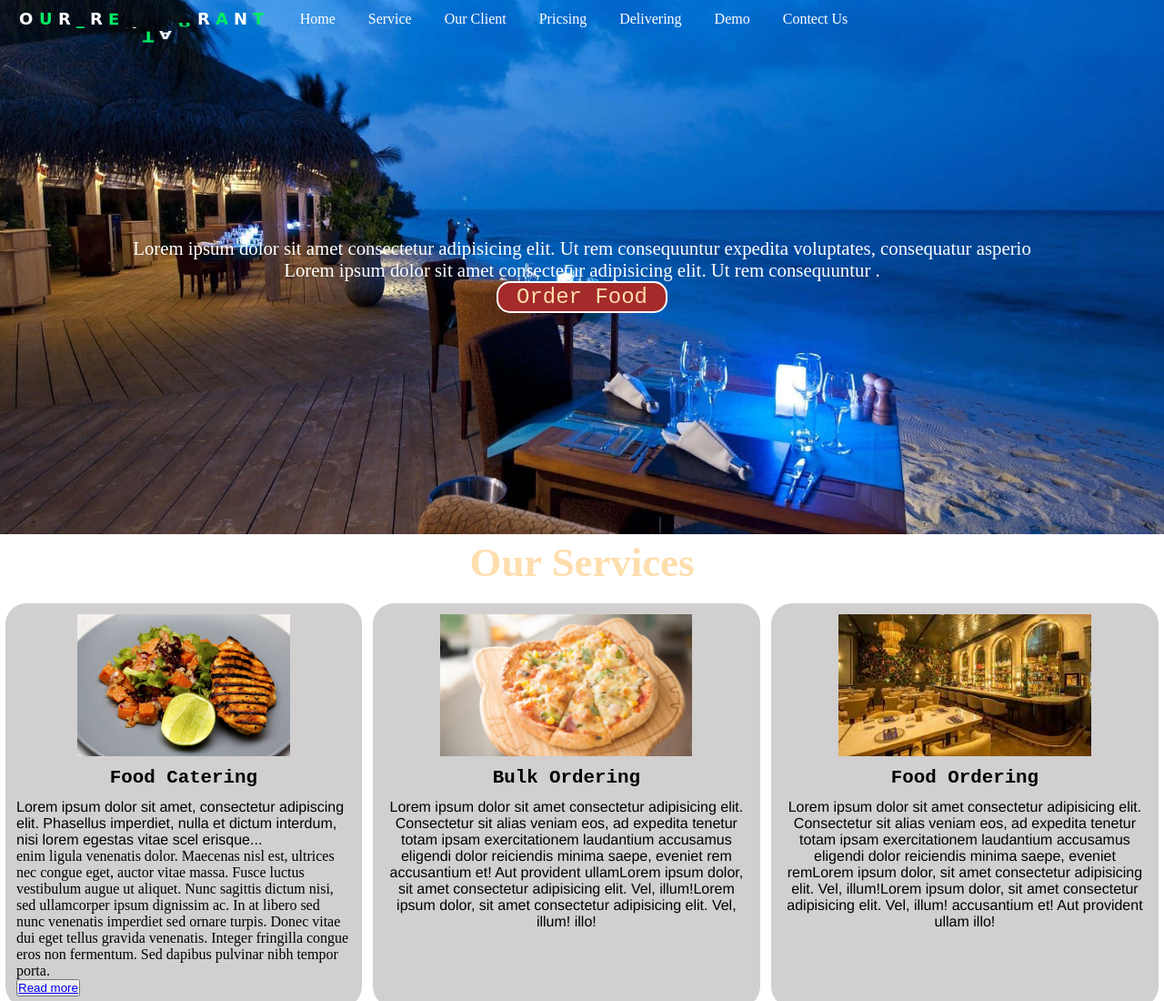
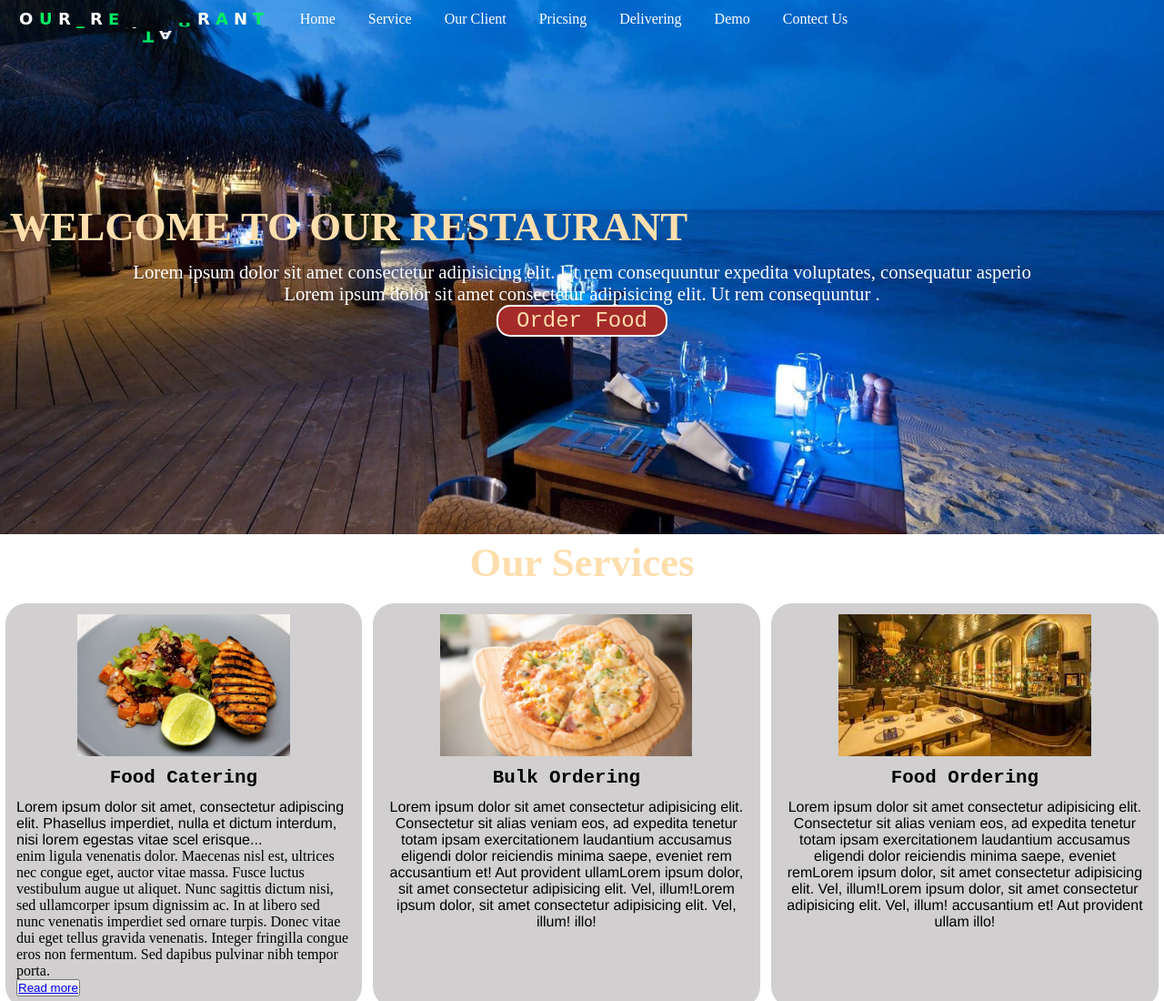
Before and after one commit to chetan09upadhyay/ourestaurant.github.com, a plain HTML site: page index.html in a window 1280 px wide. Shown: the top 1100 px of the page at 91% size. Drawn offline with Linux system fonts and the light colour scheme; files whose address does not match are found by name.

Commit message:
Update index.html
this

```diff
--- a/index.html
+++ b/index.html
@@ -105,7 +105,7 @@
         <div class="scroll-text">
             <h1 class="h-primary">
 
-
+WELCOME TO OUR RESTAURANT
             </h1>
         </div>
         <p>Lorem ipsum dolor sit amet consectetur adipisicing elit. Ut rem consequuntur expedita voluptates,
```
